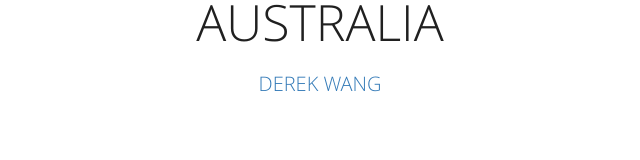
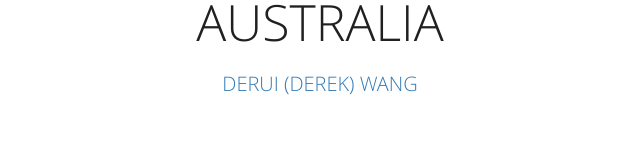
Before and after one commit to PassiveVision/DeepSec.github.io, a plain HTML site: page index.html in a window 1280 px wide. Shown: the part 4952-5112 px from the top of the page, without its empty margins (320-960 px from the left). Drawn offline with Linux system fonts and the light colour scheme; some packages are replaced by stand-ins of ours; a script that the page names is missing.

Commit message:
Update index.html

```diff
--- a/index.html
+++ b/index.html
@@ -211,7 +211,7 @@
 								<h2>Docklands VIC 3008, Australia</h2>
 							</div>
 						</div>
-						<div class="LI-profile-badge"  data-version="v1" data-size="medium" data-locale="en_US" data-type="vertical" data-theme="dark" data-vanity="derek-wang-807787100"><a class="LI-simple-link" href='https://au.linkedin.com/in/derek-wang-807787100?trk=profile-badge'>Derek Wang</a></div>
+						<div class="LI-profile-badge"  data-version="v1" data-size="medium" data-locale="en_US" data-type="horizontal" data-theme="dark" data-vanity="derek-wang"><a class="LI-simple-link" href='https://au.linkedin.com/in/derek-wang?trk=profile-badge'>Derui (Derek) Wang</a></div>
 
 					</div>
 				</div>
```
